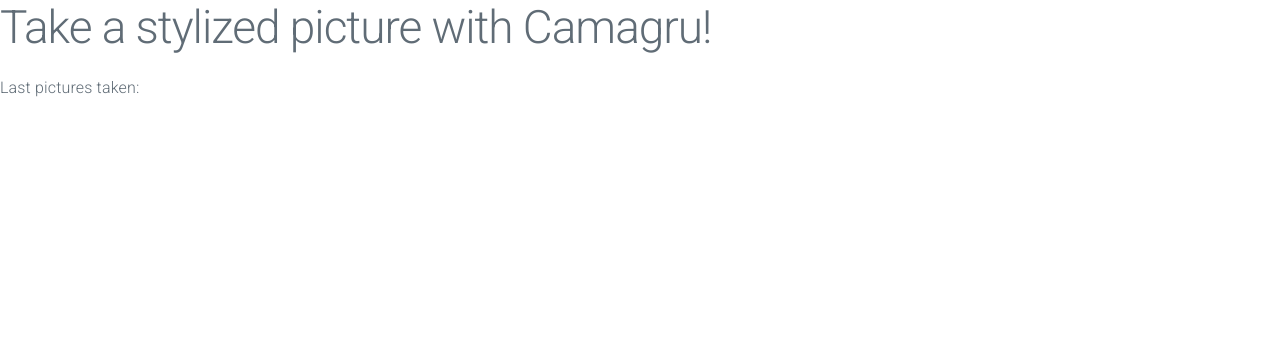
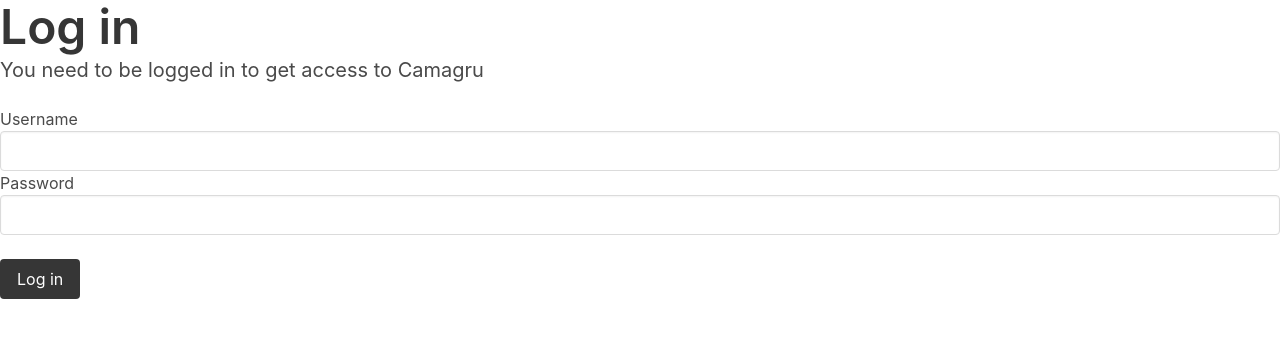
Before and after one commit to ababoum/42_camagru, a PHP site: page / in a window 1280 px wide. Shown: the top 338 px of the page. Run offline with PHP 8.4, Linux system fonts and the light colour scheme; data that the repository does not hold is empty.

Commit message:
start implementing login in MVC version

```diff
--- a/srcs/requirements/php/website/index.php
+++ b/srcs/requirements/php/website/index.php
@@ -3,12 +3,29 @@
 require_once('src/controllers/comment/add.php');
 require_once('src/controllers/homepage.php');
 require_once('src/controllers/post.php');
+require_once('src/controllers/login.php');
 
 use Application\Controllers\Comment\Add\AddComment;
 use Application\Controllers\Homepage\Homepage;
 use Application\Controllers\Post\Post;
+use Application\Controllers\Login\Login;
 
 try {
+    if (!isset($_SESSION['loggedin'])) {
+        if (isset($_GET['action']) && $_GET['action'] !== '') {
+            if ($_GET['action'] === 'login') {
+                $username = $_POST['username'];
+                $password = $_POST['password'];
+                (new Login())->logIn($username, $password);
+            } else {
+                throw new Exception("The page requested doesn't exist.");
+            }
+        } else {
+            (new Login())->execute();
+        }
+    }
+    // Routes availables for logged in users
+    else {
         if (isset($_GET['action']) && $_GET['action'] !== '') {
             if ($_GET['action'] === 'post') {
                 if (isset($_GET['id']) && $_GET['id'] > 0) {
@@ -32,6 +49,7 @@ try {
         } else {
             (new Homepage())->execute();
         }
+    }
 } catch (Exception $e) {
     $errorMessage = $e->getMessage();
 
--- /dev/null
+++ b/srcs/requirements/php/website/src/controllers/login.php
@@ -0,0 +1,31 @@
+<?php
+
+namespace Application\Controllers\Login;
+
+require_once('src/lib/database.php');
+require_once('src/model/user.php');
+
+use Application\Lib\Database\DatabaseConnection;
+use Application\Model\User\UserRepository;
+
+class Login
+{
+    public function execute()
+    {
+        require('templates/login.php');
+    }
+
+    public function logIn(string $username, string $password)
+    {
+        $userRepository = new UserRepository();
+        $userRepository->connection = new DatabaseConnection();
+        $user = $userRepository->logUser($username, $password);
+
+        $_SESSION['loggedin'] = true;
+        $_SESSION['username'] = $user->username;
+        $_SESSION['identifier'] = $user->identifier;
+        $_SESSION['email'] = $user->email;
+
+        header('Location: index.php');
+    }
+}
--- /dev/null
+++ b/srcs/requirements/php/website/src/model/user.php
@@ -0,0 +1,89 @@
+<?php
+
+namespace Application\Model\User;
+
+require_once('src/lib/database.php');
+
+use Application\Lib\Database\DatabaseConnection;
+
+class User
+{
+    public string $username;
+    public string $identifier;
+    public string $email;
+}
+
+class UserRepository
+{
+    public DatabaseConnection $connection;
+
+    public function validate(string $data)
+    {
+        $data = trim($data);
+        $data = stripslashes($data);
+        $data = htmlspecialchars($data);
+        return $data;
+    }
+
+    public function logUser(string $username, string $password): User
+    {
+        // Validate username
+        $username = $this->validate($username);
+        if (empty($username)) {
+            throw new \Exception('Username is required.');
+        }
+
+        // Validate password
+        $password = $this->validate($password);
+        if (empty($password)) {
+            throw new \Exception('Password is required.');
+        }
+
+        $statement = $this->connection->getConnection()->prepare(
+            "SELECT id, username, email, password FROM users WHERE username = ?"
+        );
+        $statement->execute([$username]);
+        $row = $statement->fetch();
+
+        if ($row === false) {
+            throw new \Exception('Username doesn\'t exist.');
+        }
+
+        // Check if password is correct
+        if (!password_verify($password, $row['password'])) {
+            throw new \Exception('Incorrect password.');
+        }
+
+        $user = new User();
+        $user->identifier = $row['id'];
+        $user->username = $row['username'];
+        $user->email = $row['email'];
+
+        return $user;
+    }
+
+    public function createUser(string $username, string $password, string $email)
+    {
+        // Check if username already exists
+        $statement = $this->connection->getConnection()->prepare(
+            "SELECT id FROM users WHERE username = ?"
+        );
+        $statement->execute([$username]);
+        $row = $statement->fetch();
+        if ($row !== false) {
+            throw new \Exception('Username already exists.');
+        }
+
+        // Check if email already exists
+        $statement = $this->connection->getConnection()->prepare(
+            "SELECT id FROM users WHERE email = ?"
+        );
+        $statement->execute([$email]);
+        $row = $statement->fetch();
+        if ($row !== false) {
+            throw new \Exception('Email already exists.');
+        }
+
+        // TBC
+    }
+}
--- a/srcs/requirements/php/website/templates/error.php
+++ b/srcs/requirements/php/website/templates/error.php
@@ -1,7 +1,7 @@
 <?php $title = "Camagru"; ?>
 
 <?php ob_start(); ?>
-<h1>Take a stylized picture with Camagru!</h1>
+<h1 class="title is-1">Take a stylized picture with Camagru!</h1>
 <p>An error occurred: <?= $errorMessage ?></p>
 <?php $content = ob_get_clean(); ?>
 
--- a/srcs/requirements/php/website/templates/homepage.php
+++ b/srcs/requirements/php/website/templates/homepage.php
@@ -1,14 +1,14 @@
 <?php $title = "Camagru"; ?>
 
 <?php ob_start(); ?>
-<h1>Take a stylized picture with Camagru!</h1>
+<h1 class="title is-1 has-text-centered">Take a stylized picture with Camagru!</h1>
 <p>Last pictures taken:</p>
 
 <?php
 foreach ($posts as $post) {
     ?>
-    <div>
-        <h3>
+    <div class="box">
+        <h3 class="title is-3">
             <?= htmlspecialchars($post->title); ?>
         </h3>
         <em>Taken on
--- a/srcs/requirements/php/website/templates/layout.php
+++ b/srcs/requirements/php/website/templates/layout.php
@@ -6,9 +6,7 @@
     <title>
         <?= $title ?>
     </title>
-    <link rel="stylesheet" href="https://fonts.googleapis.com/css?family=Roboto:300,300italic,700,700italic">
-    <link rel="stylesheet" href="https://cdnjs.cloudflare.com/ajax/libs/normalize/8.0.1/normalize.css">
-    <link rel="stylesheet" href="https://cdnjs.cloudflare.com/ajax/libs/milligram/1.4.1/milligram.css">
+    <link rel="stylesheet" href="https://cdn.jsdelivr.net/npm/bulma@0.9.4/css/bulma.min.css">
     <link rel="stylesheet" href="style.css">
 </head>
 
--- a/srcs/requirements/php/website/templates/login.php
+++ b/srcs/requirements/php/website/templates/login.php
@@ -1,20 +1,21 @@
 <?php $title = "Camagru"; ?>
 
 <?php ob_start(); ?>
-<h1>Log in</h1>
-<p>You need to be logged in to get access to Camagru</p>
+<h1 class="title is-1">Log in</h1>
+<p class="subtitle">You need to be logged in to get access to Camagru</p>
 
 <form action="index.php?action=login" method="post">
     <div>
         <label for="username">Username</label><br />
-        <input type="text" id="username" name="username" />
+        <input class="input" type="text" id="username" name="username" />
     </div>
     <div>
         <label for="password">Password</label><br />
-        <input type="password" id="password" name="password" />
+        <input class="input" type="password" id="password" name="password" />
     </div>
+    <br>
     <div>
-        <input value="Log in" type="submit" />
+        <input class="button is-dark" value="Log in" type="submit" />
     </div>
 </form>
 <?php $content = ob_get_clean(); ?>
--- a/srcs/requirements/php/website/templates/post.php
+++ b/srcs/requirements/php/website/templates/post.php
@@ -1,10 +1,10 @@
 <?php $title = "Camagru"; ?>
 
 <?php ob_start(); ?>
-<h1>Take a stylized picture with Camagru!</h1>
+<h1 class="title is-1 has-text-centered">Take a stylized picture with Camagru!</h1>
 <p><a href="index.php">Go back to the main page</a></p>
 
-<div class="news">
+<div class="box">
     <h3>
         <?= htmlspecialchars($post->title) ?>
     </h3>
```
Also changed, not shown: srcs/requirements/php/website/templates/header.php (added). Lines whose indentation alone changed are shown as unchanged.
